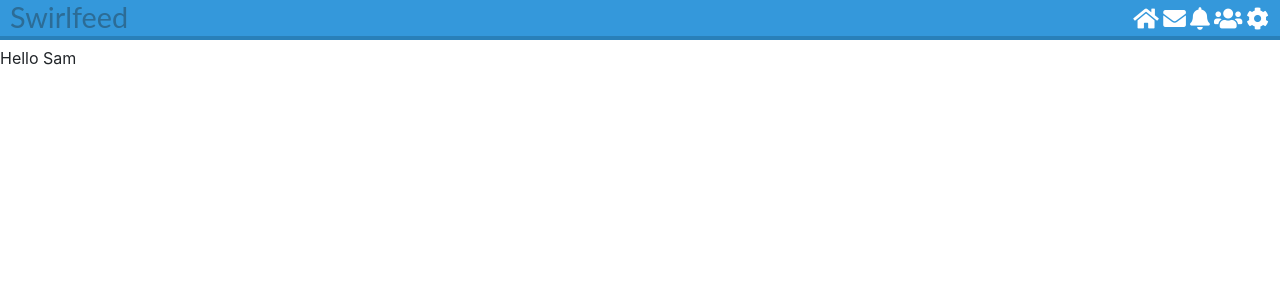
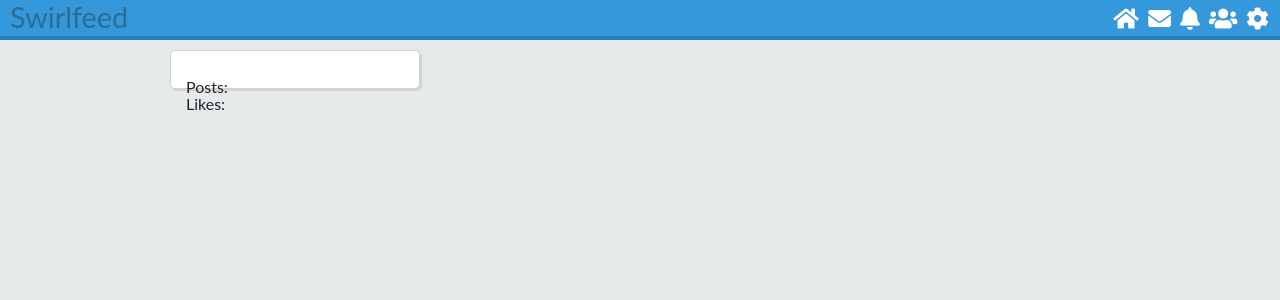
Before and after one commit to samuelnoguchi/Swirlfeed, a PHP site: page / in a window 1280 px wide. Shown: the top 300 px of the page. Run offline with PHP 8.4, Linux system fonts and the light colour scheme; the visitor is signed in with stand-in values (Sample User, id 1); data that the repository does not hold is empty; some libraries are stand-ins or nearby versions.

Commit message:
Create user info section

```diff
--- a/Assets/css/style.css
+++ b/Assets/css/style.css
@@ -4,6 +4,7 @@
 
 body {
 	line-height: 17px;
+	background-color:#E6EAEB;
 }
 
 .top_bar {
@@ -14,6 +15,8 @@ body {
 	border-bottom: 0.25em solid #2980b9;
 	margin: 0 0 10px 0;
 	display:inline-flex;
+	position:fixed;
+	z-index:10;
 
 }
 
@@ -39,10 +42,12 @@ nav a{
 	color: #fff;
 	text-decoration: none;
 	font-size:17px;
+	margin-left: 5px;
 }
 
 nav a:hover{
 	color:#2C6C96;
+
 }
 
 nav {
@@ -52,3 +57,40 @@ nav {
 	margin: 10px;
 
 }
+
+.wrapper {
+	margin: 0 auto;
+	top: 50px;
+	position:relative;
+	padding:0 10px;
+	width: 75%;
+	min-width: 950px;
+
+}
+
+.column{
+	background-color: #fff;
+	padding: 10px;
+	border: 1px solid #D3D3D3;
+	border-radius: 5px;
+	box-shadow: 2px 2px 1px #D3D3D3;
+	z-index: -1;
+}
+
+.user_details{
+	width: 250px;
+	float: left;
+	margin-bottom: 20px;
+}
+
+.user_details_left_right{
+	width: 125px;
+	display: inline-block;
+	position: absolute;
+}
+
+.user_details img {
+	height:125px;
+	border-radius: 5px;
+	margin-right: 5px;
+}
--- a/includes/header.php
+++ b/includes/header.php
@@ -50,3 +50,4 @@ else {
 
 
 	</div>
+	<div class="wrapper">
--- a/index.php
+++ b/index.php
@@ -1,9 +1,26 @@
-<?php
-include("includes/header.php");
+		<?php
+		include("includes/header.php");
+		?>
 
+		<div class="user_details column">
+			<a href="#"> <img src="<?php echo $user['profile_pic']?>"></a>
 
-?>
+			<div class= "user_details_left_right">
+				<a href="#">
+				<?php
+				echo $user['first_name'] . " " . $user['last_name'];
 
-	Hello Sam
+				?>
+				</a>
+				<br>
+				<?php
+				echo "Posts: " . $user['num_posts'] . "<br>";
+				echo "Likes: " . $user['num_likes'];
+
+				?>
+			</div>
+
+		</div>
+	</div>
 </body>
 </html>
```
